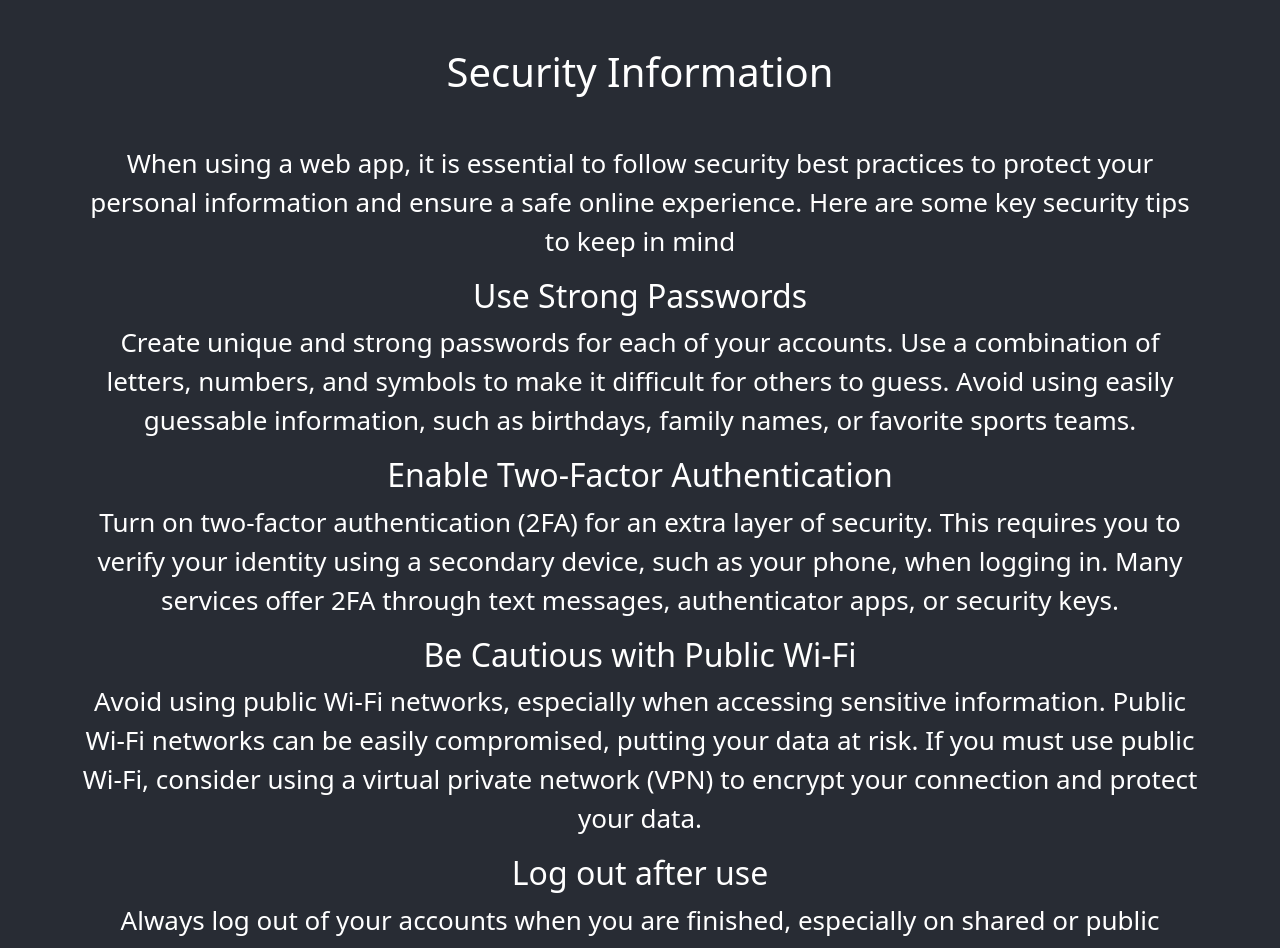
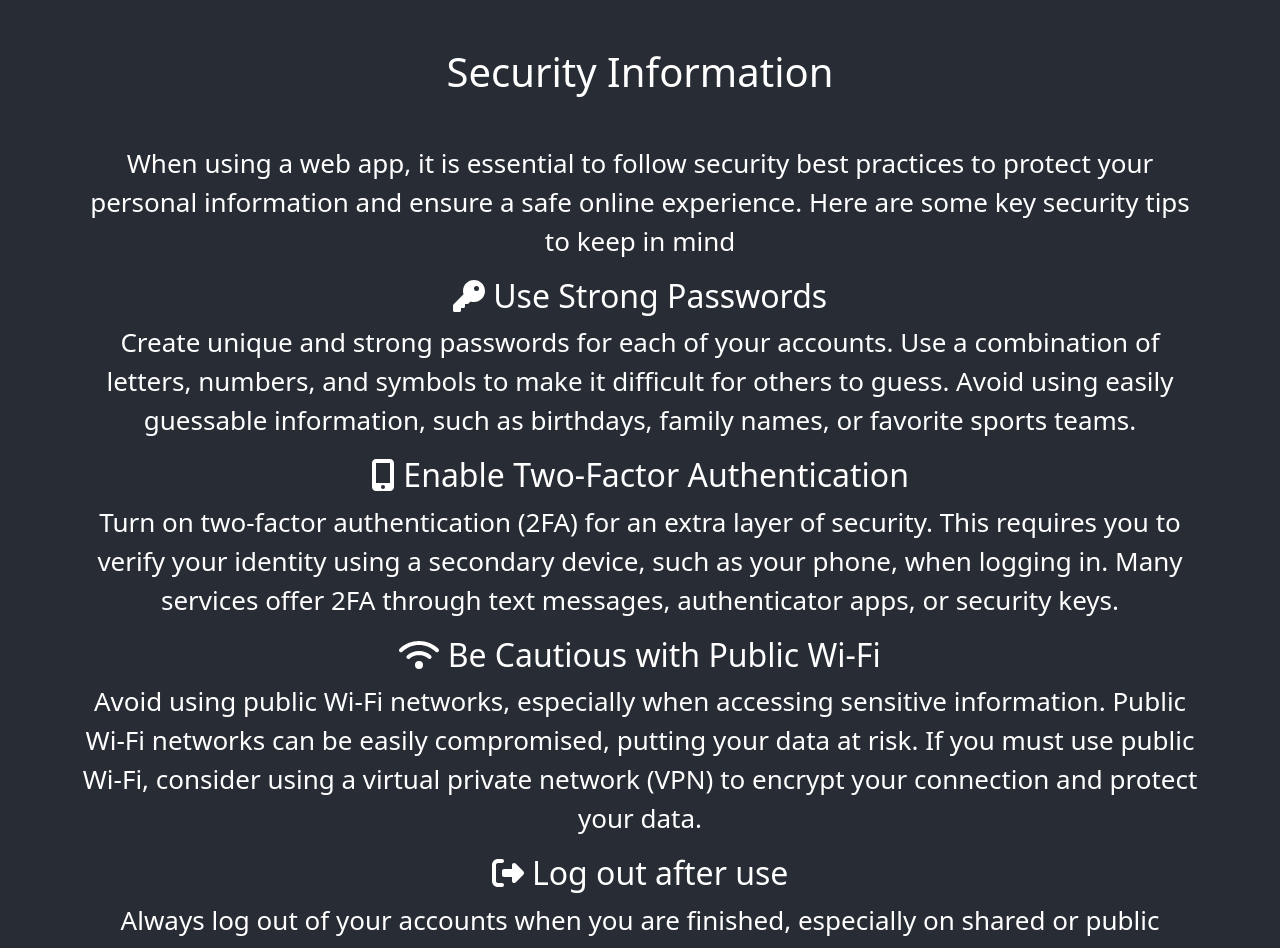
Before and after one commit to jacobwysocki/Cybersurvival-Task, a React (Create React App) app in the folder app/: page /SecInfo in a window 1280 px wide. Shown: the top 948 px of the page. Built offline with nearby package versions, Linux system fonts and the light colour scheme.

Commit message:
changes made

```diff
--- a/app/src/components/SecInfo.js
+++ b/app/src/components/SecInfo.js
@@ -1,7 +1,7 @@
 import '../App.css';
 import React from "react";
-// import { FontAwesomeIcon } from "@fortawesome/react-fontawesome";
-// import { faKey, faMobileAlt, faWifi, faSignOutAlt } from "@fontawesome/free-solid-svg-icons";
+import { FontAwesomeIcon } from "@fortawesome/react-fontawesome";
+import { faKey, faMobileAlt, faWifi, faSignOutAlt } from "@fortawesome/free-solid-svg-icons";
 
 /**
  * SecInfo.
@@ -20,7 +20,7 @@ function SecInfoPage(){
                     Here are some key security tips to keep in mind</p>
             </div>
             <div>
-                <h2> Use Strong Passwords</h2>
+                <h2><FontAwesomeIcon icon={faKey} /> Use Strong Passwords</h2>
                 <p>
                     Create unique and strong passwords for each of your accounts. Use a
                     combination of letters, numbers, and symbols to make it difficult for
@@ -29,7 +29,7 @@ function SecInfoPage(){
                 </p>
             </div>
             <div>
-                <h2>Enable Two-Factor Authentication</h2>
+                <h2><FontAwesomeIcon icon={faMobileAlt} /> Enable Two-Factor Authentication</h2>
                 <p>
                     Turn on two-factor authentication (2FA) for an extra layer of
                     security. This requires you to verify your identity using a
@@ -39,7 +39,7 @@ function SecInfoPage(){
                 </p>
             </div>
             <div>
-                <h2>Be Cautious with Public Wi-Fi</h2>
+                <h2><FontAwesomeIcon icon={faWifi} /> Be Cautious with Public Wi-Fi</h2>
                 <p>
                     Avoid using public Wi-Fi networks, especially when accessing
                     sensitive information. Public Wi-Fi networks can be easily
@@ -49,7 +49,7 @@ function SecInfoPage(){
                 </p>
             </div>
             <div>
-                <h2> Log out after use</h2>
+                <h2><FontAwesomeIcon icon={faSignOutAlt} /> Log out after use</h2>
                 <p>
                     Always log out of your accounts when you are finished,
                     especially on shared or public devices.
```
